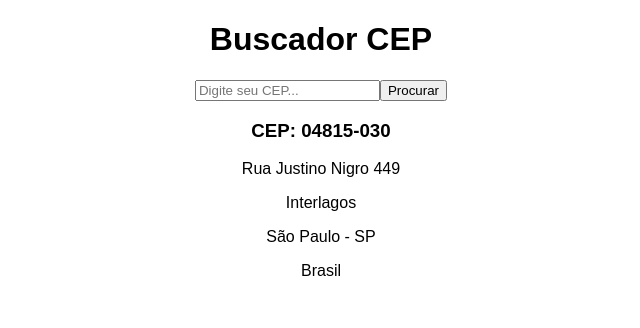
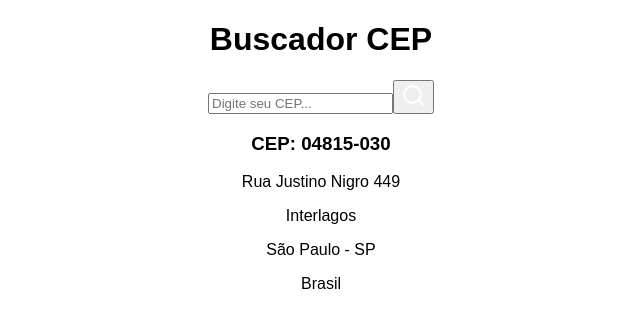
Before and after one commit to joaov1ct0r/react-cep, a React (Create React App) app: page / in a window 1280 px wide. Shown: the top 328 px of the page, without its empty margins (319-959 px from the left). Built offline with nearby package versions, Linux system fonts and the light colour scheme.

Commit message:
react-icons installed

```diff
--- a/package.json
+++ b/package.json
@@ -8,6 +8,7 @@
     "@testing-library/user-event": "^13.5.0",
     "react": "^17.0.2",
     "react-dom": "^17.0.2",
+    "react-icons": "^4.3.1",
     "react-scripts": "5.0.0",
     "web-vitals": "^2.1.3"
   },
--- a/src/App.js
+++ b/src/App.js
@@ -1,3 +1,5 @@
+import { FiSearch } from 'react-icons/fi';
+
 import './App.css';
 
 function App() {
@@ -6,7 +8,9 @@ function App() {
             <div className="cep-container">
                 <h1>Buscador CEP</h1>
                 <input type="text" placeholder="Digite seu CEP..." name="cep" />
-                <button type="submit">Procurar</button>
+                <button type="submit">
+                    <FiSearch size={25} color="#FFF" />
+                </button>
             </div>
             <div className="info-container">
                 <h3>CEP: 04815-030</h3>
```
Also changed, not shown: 1 other file (tests, documents, lock files or other folders).
